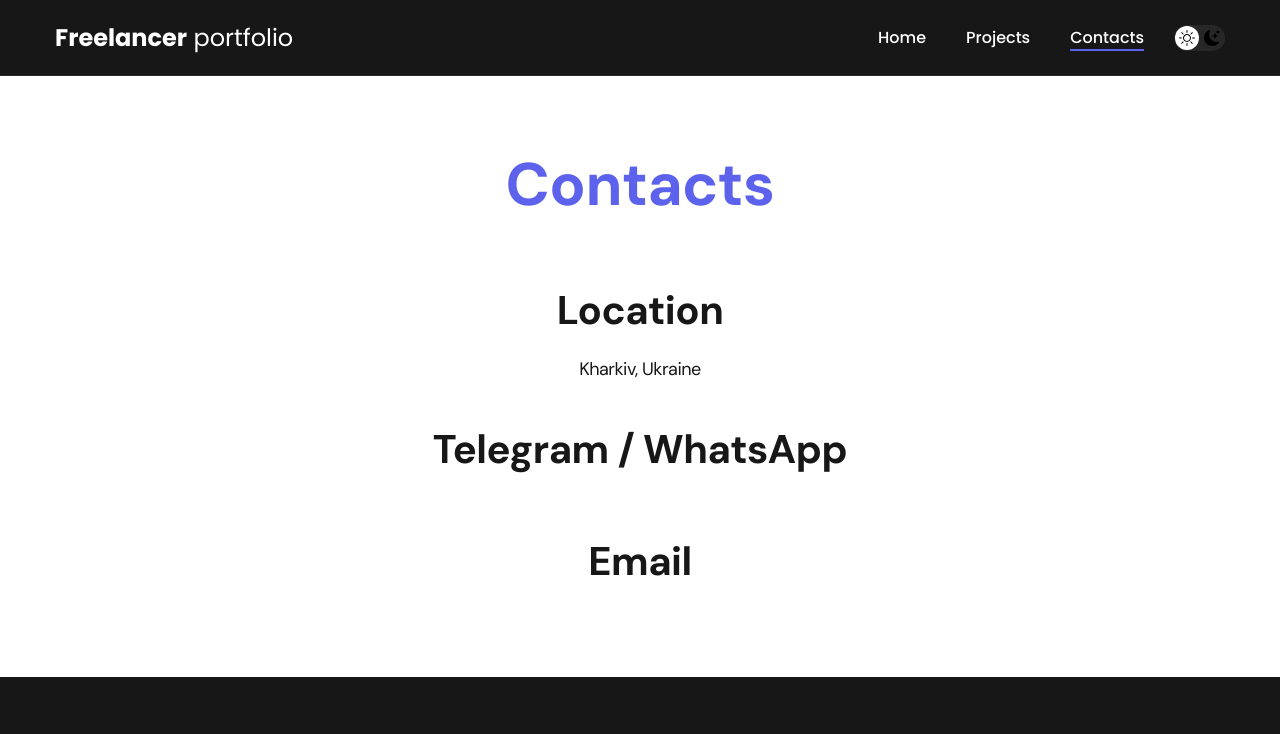
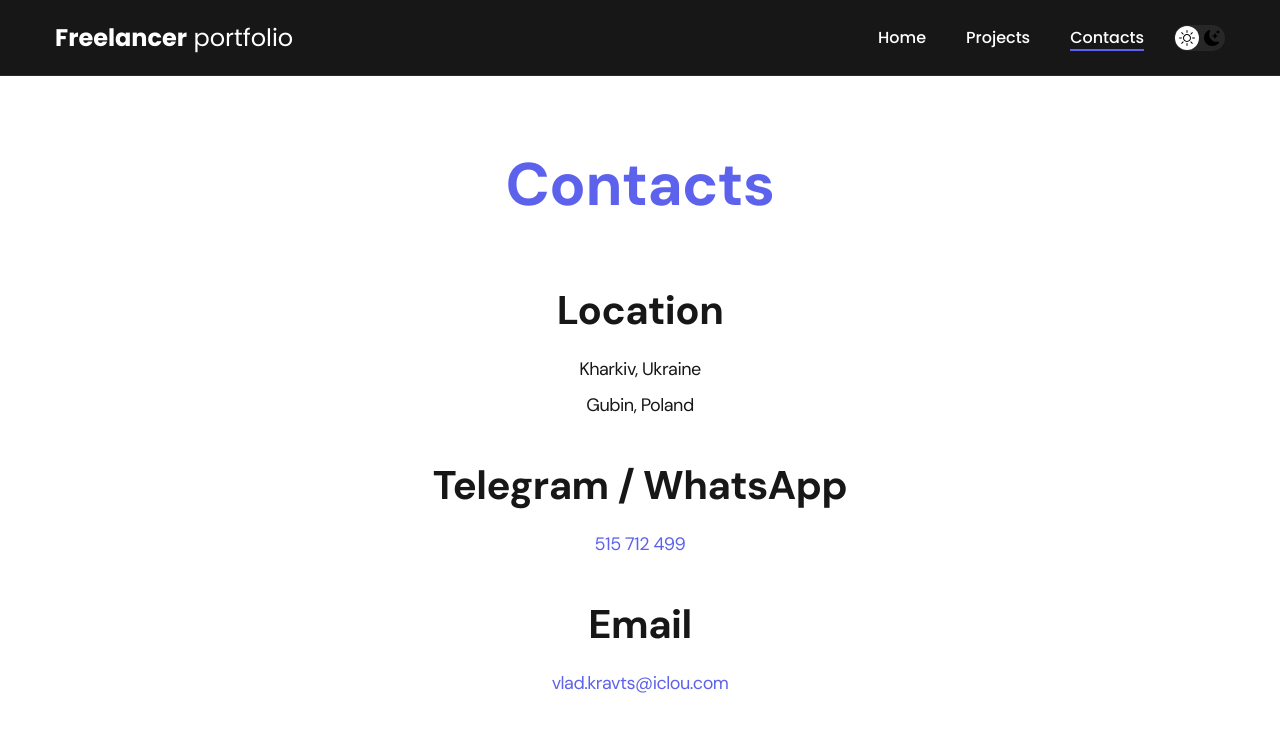
Before and after one commit to vladKravts/vladkravts.github.io, a plain HTML site: page contacts.html in a window 1280 px wide. Shown: the top 734 px of the page. Drawn offline with Linux system fonts and the light colour scheme.

Commit message:
Update contacts.html

```diff
--- a/contacts.html
+++ b/contacts.html
@@ -35,14 +35,15 @@
                     <li class="content-list__item">
                         <h2 class="title-2">Location</h2>
                         <p>Kharkiv, Ukraine</p>
+                        <p>Gubin, Poland</p>
                     </li>
                     <li class="content-list__item">
                         <h2 class="title-2">Telegram / WhatsApp</h2>
-                        <p><a href="tel:"></a></p>
+                        <p><a href="tel:48515712499">515 712 499</a></p>
                     </li>
                     <li class="content-list__item">
                         <h2 class="title-2">Email</h2>
-                        <p><a href="mailto:webdev@protonmail.com"></a></p>
+                        <p><a href="mailto:vlad.kravts@icloud.com">vlad.kravts@iclou.com</a></p>
                     </li>
                 </ul>
 
```
